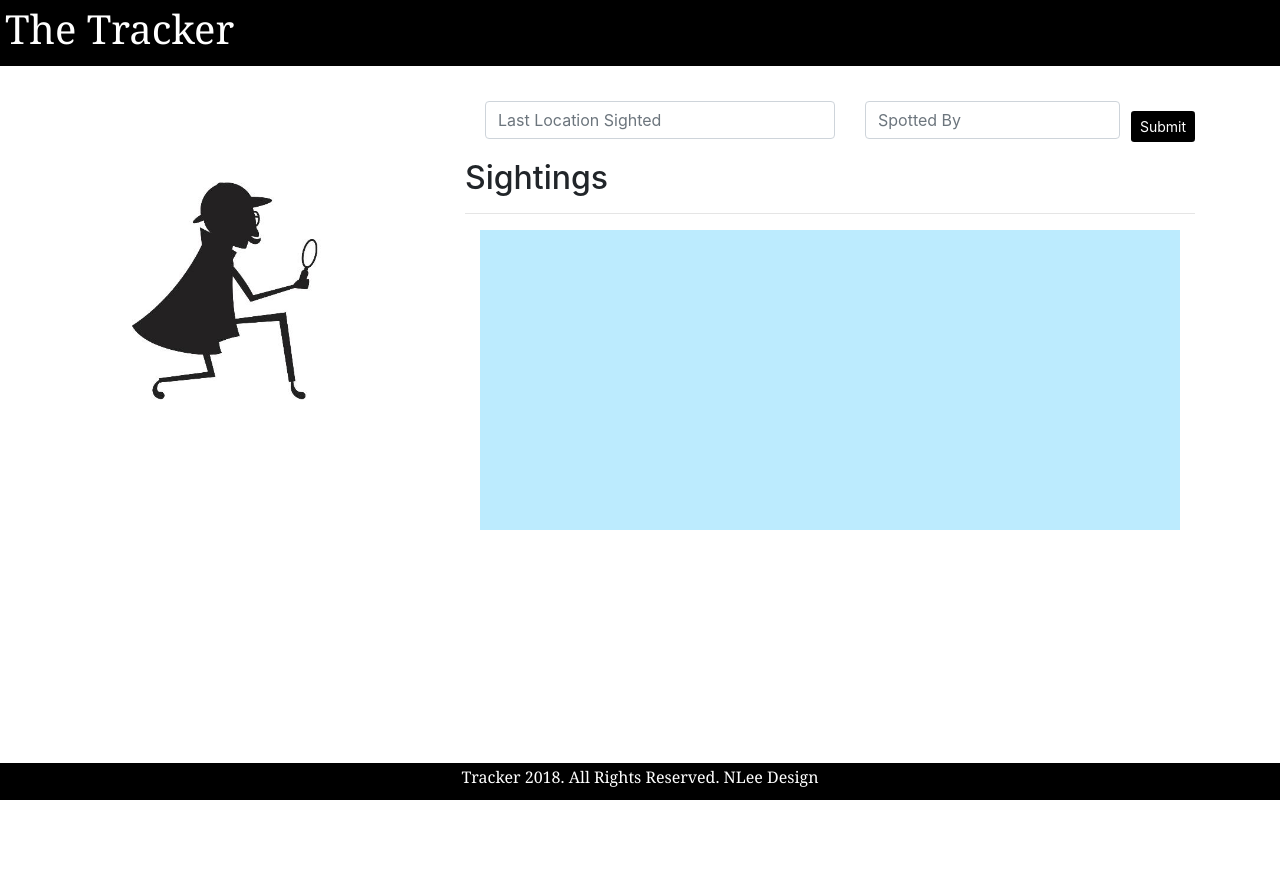
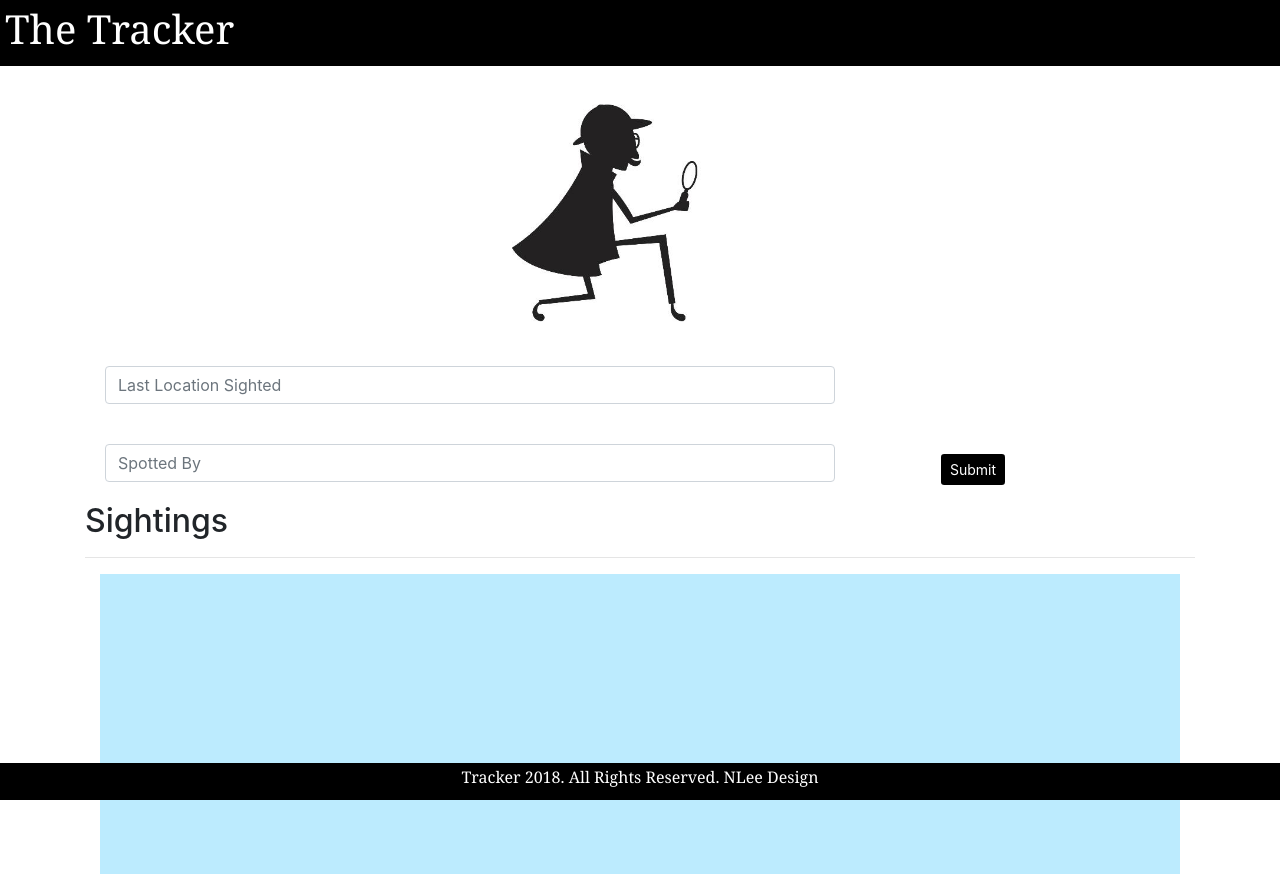
Before and after one commit to nlee728/lostandfound, a website: page app/public/index.html in a window 1280 px wide. Before the commit the page ends 800 px from the top, so only its background shows below. Drawn offline with nearby package versions, Linux system fonts and the light colour scheme; no server answers; a web font is replaced by a local one.

Commit message:
changed columns

```diff
--- a/app/config/connection.js
+++ b/app/config/connection.js
@@ -17,5 +17,6 @@ var sequelize = new Sequelize("tracker", "root", "root", {
   }
 });
 
+
 // Exports the connection for other files to use
 module.exports = sequelize;
--- a/app/public/index.html
+++ b/app/public/index.html
@@ -29,23 +29,28 @@
     <div class="container">
 
       <div class="row">
-          <div class="col-md-4"></div>
-        <div class="col-md-4">
+          <div class="col col-md-4"></div>
+           <div class="col col-md-4">
+                    <img src="images/the-sleuth-box.jpg">
+            </div>
+      </div>
+            <div class="row">
+        <div class="col col-md-8">
             <input class="form-control" type="text" id="sighting-box" placeholder="Last Location Sighted"></input>
         </div>
-            <div class="col-md-3">
+            </div>
+            <div class="row">
+            <div class="col col-md-8">
           <input class="form-control" type="text" id="author" placeholder="Spotted By">
             </div>
-          <div class="col-md-1">
+          <div class="col col-md-2">
           <button id="sighting-submit" class="btn btn-sm float-right">Submit</button>
         </div>
       </div>
 
         <div class="row">
-            <div class="col-md-4">
-                    <img src="images/the-sleuth-box.jpg">
-            </div>
-        <div class="col-md-8" >
+
+        <div class="col col-md-12" >
           <h2>Sightings</h2>
           <hr>
           <div class="sighting-container">
```
Also changed, not shown: app/public/css/style.css (line endings or trailing spaces).
